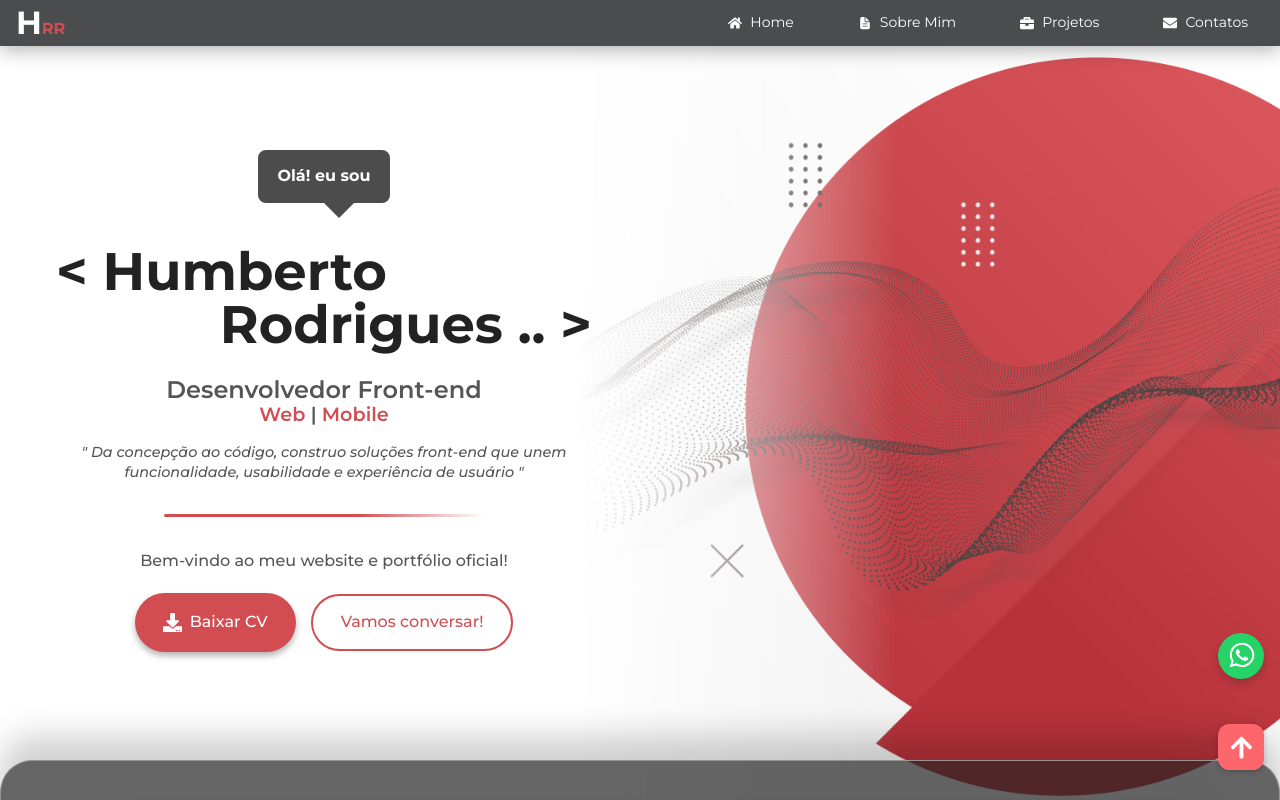
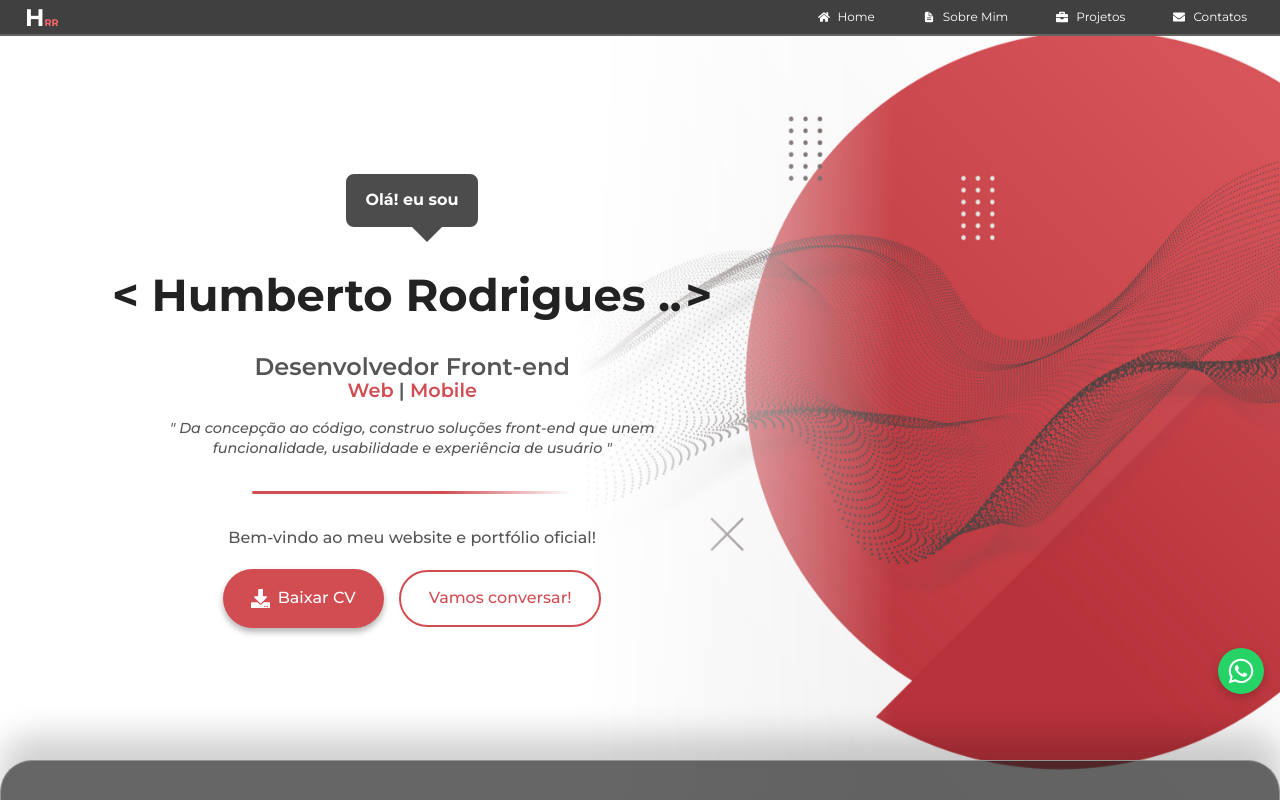
Before and after one commit to Betxrr/Portfolio-Humberto, a React (Vite) app in the folder Front-end/: page / in a window 1280 px wide. Shown: the top 800 px of the page. Built offline with nearby package versions, Linux system fonts and the light colour scheme; a web font is replaced by a local one.

Commit message:
feat(animations): Conclui animações da Hero e prepara o terreno para as animações de scroll, dando os toques finais no projeto.

```diff
--- a/Front-end/src/App.jsx
+++ b/Front-end/src/App.jsx
@@ -5,7 +5,7 @@ import Hero from "./components/sections/Hero.jsx";
 import Works from "./components/sections/Works.jsx";
 import Resume from "./components/sections/Resume.jsx";
 import Contact from "./components/sections/Contact.jsx";
-import FloatingActions from "./components/UI/FloatingActions.jsx"; // Caminho corrigido
+import FloatingActions from "./components/UI/FloatingActions.jsx";
 
 export default function App() {
   return (
--- a/Front-end/src/components/UI/FloatingActions.jsx
+++ b/Front-end/src/components/UI/FloatingActions.jsx
@@ -1,9 +1,11 @@
-import React  from "react";
+import React, { useState, useEffect } from "react";
 import styles from "./FloatingActions.module.css";
 import { FaArrowUp, FaWhatsapp } from 'react-icons/fa';
 
+export default function FloatingActions() {
+    const [isVisible, setIsVisible] = useState(false);
 
-export default function FloatingActions() {
+    // ... (suas funções scrollToTop e openWhatsApp permanecem iguais) ...
     const scrollToTop = () => {
         window.scrollTo({ top: 0, behavior: 'smooth' });
     };
@@ -14,6 +16,18 @@ export default function FloatingActions() {
         window.open(`https://wa.me/${phoneNumber}?text=${encodeURIComponent(message)}`, '_blank');
     };
 
+    useEffect(() => {
+        const toggleVisibility = () => {
+            if (window.scrollY > 750) {
+                setIsVisible(true);
+            } else {
+                setIsVisible(false);
+            }
+        };
+        window.addEventListener("scroll", toggleVisibility);
+        return () => window.removeEventListener("scroll", toggleVisibility);
+    }, []);
+
     return (
         <div className={styles.FloatingActions}>
             <button
@@ -23,8 +37,10 @@ export default function FloatingActions() {
             >
                 <FaWhatsapp size={28} className={styles.WhatsappIcon} />
             </button>
+
+
             <button
-                className={styles.ActionButton}
+                className={`${styles.ActionButton} ${isVisible ? styles.visible : ''}`}
                 aria-label="Subir para o Topo"
                 onClick={scrollToTop}
             >
--- a/Front-end/src/components/UI/FloatingActions.module.css
+++ b/Front-end/src/components/UI/FloatingActions.module.css
@@ -4,7 +4,7 @@
   right: 16px;
   display: flex;
   flex-direction: column;
-  gap: 10px;
+  gap: 30px;
   z-index: 1000;
 }
 
@@ -19,14 +19,23 @@
   display: flex;
   align-items: center;
   justify-content: center;
-  transition: background 0.3s;
+
+  transition: opacity 0.4s ease, transform 0.4s ease, background-color 0.3s ease;
+  opacity: 0;
+  transform: translateY(10px);
+  pointer-events: none;
+}
+
+.ActionButton.visible {
+  opacity: 1;
+  transform: translateY(0);
+  pointer-events: auto;
 }
 
 .ActionButton:hover {
   background: rgba(0, 0, 0, 0.1);
   color: white;
 }
-
 
 .ActionButtonWhatsapp {
   background: #25d366;
@@ -41,10 +50,7 @@
   justify-content: center;
   color: white;
   font-size: 24px;
-  margin-bottom: 35px;
-  padding-bottom: 2px;
-  padding-left: 2px;
-  transition: transform 0.3s ease
+  transition: transform 0.3s ease;
 }
 
 .ActionButtonWhatsapp:hover {
--- a/Front-end/src/components/UI/Project.module.css
+++ b/Front-end/src/components/UI/Project.module.css
@@ -1,18 +1,22 @@
 .ProjectCard {
     flex: 1 1 calc(33.33% - 32px);
     max-width: calc(33.33% - 32px);
-    background: #181818;
+    background: #2e2e2e;
     border-radius: 14px;
     box-shadow: 0 2px 12px rgba(0, 0, 0, 0.18);
     overflow: hidden;
     display: flex;
     flex-direction: column;
-    border: 5px solid #333;
+    border: 2px solid #858585;
 }
 
 .ProjectImage {
     width: 95%;
     aspect-ratio: 16 / 9;
+
+    margin: 12px auto 0;
+
+
 
     background-size: cover;
     background-position: center;
@@ -20,15 +24,15 @@
     display: flex;
     align-items: center;
     justify-content: center;
-    margin: auto;
     position: relative;
+    border-radius: 8px;
 }
 
 
 .ImageButton {
     position: absolute;
-    top: 42%;
-    transform: translateY(10%);
+    top: 50%;
+    transform: translateY(-50%);
     width: 40px;
     height: 40px;
     background: rgba(0, 0, 0, 0.5);
@@ -39,13 +43,13 @@
     align-items: center;
     justify-content: center;
     cursor: pointer;
-    transition: background 0.3s ease, transform 0.3s ease;
-    opacity: 0.3;
+    transition: background 0.3s ease, transform 0.3s ease, opacity 0.3s ease;
+    opacity: 0;
 }
 
 .ImageButton:hover {
     background: rgba(0, 0, 0, 0.8);
-    transform: scale(1.0);
+    transform: translateY(-50%) scale(1.1);
     opacity: 1;
 }
 
@@ -56,6 +60,7 @@
 .ImageButtonRight {
     right: 10px;
 }
+
 .ProjectImage:hover .ImageButton {
     opacity: 1;
 }
@@ -66,7 +71,6 @@
     display: flex;
     flex-direction: column;
     justify-content: space-between;
-    background: #232323;
 }
 
 .ProjectInfo h3 {
--- a/Front-end/src/components/UI/ProjectUI/ProjectInfo.jsx
+++ b/Front-end/src/components/UI/ProjectUI/ProjectInfo.jsx
@@ -22,7 +22,12 @@ export default function ProjectInfo({ title, description, technologies, projectU
 
       <div className={styles.ProjectLinkSection}>
         <div className={styles.LinhaCentralizada} />
-        <a href={projectUrl} className={styles.ProjectLink}>
+                <a
+          href={projectUrl}
+          className={styles.ProjectLink}
+          target="_blank"
+          rel="noopener noreferrer"
+        >
           <FaGithub style={{ marginRight: '8px' }} size={18} />
           <span>Ver Projeto</span>
         </a>
--- a/Front-end/src/components/layouts/Header.jsx
+++ b/Front-end/src/components/layouts/Header.jsx
@@ -1,21 +1,62 @@
 import React from "react";
-import styles from './Header.module.css';
-import { FaHome, FaBriefcase, FaUser, FaEnvelope } from 'react-icons/fa';
-import { IoDocumentText } from 'react-icons/io5';
-
+import styles from "./Header.module.css";
+import { FaHome, FaBriefcase, FaUser, FaEnvelope } from "react-icons/fa";
+import { IoDocumentText } from "react-icons/io5";
 
 export default function Header() {
+  const [scrolled, setScrolled] = React.useState(false);
+
+  React.useEffect(() => {
+    const handleScroll = () => {
+      if (window.scrollY > 750) {
+        setScrolled(true);
+      } else {
+        setScrolled(false);
+      }
+    };
+
+    window.addEventListener("scroll", handleScroll);
+    return () => {
+      window.removeEventListener("scroll", handleScroll);
+    };
+  }, []);
+
   return (
-        <div className={styles.header}>
-            <h1>H<span>RR</span></h1>
-            <nav>
+    <div
+      className={
+        scrolled ? `${styles.header} ${styles.scrolled}` : styles.header
+      }
+    >
+      <div className={styles.headerContent}>
+        <h1 className={styles.logo}>
+          H<span>RR</span>
+        </h1>
+        <nav className={styles.nav}>
           <ul>
-                    <li><a href="#hero"><FaHome /> Home</a></li>
-                    <li><a href="#resume"><IoDocumentText />Sobre Mim</a></li>
-                    <li><a href="#works"><FaBriefcase /> Projetos </a></li>
-                    <li><a href="#contact"><FaEnvelope /> Contatos</a></li>
+            <li>
+              <a href="#hero">
+                <FaHome /> Home
+              </a>
+            </li>
+            <li>
+              <a href="#resume">
+                <IoDocumentText />
+                Sobre Mim
+              </a>
+            </li>
+            <li>
+              <a href="#works">
+                <FaBriefcase /> Projetos{" "}
+              </a>
+            </li>
+            <li>
+              <a href="#contact">
+                <FaEnvelope /> Contatos
+              </a>
+            </li>
           </ul>
         </nav>
       </div>
+    </div>
   );
 }
--- a/Front-end/src/components/layouts/Header.module.css
+++ b/Front-end/src/components/layouts/Header.module.css
@@ -1,44 +1,93 @@
+/* Animações de entrada para o conteúdo do Header */
+@keyframes slideInFromLeft {
+  from {
+    transform: translateX(-50px);
+    opacity: 0;
+  }
+  to {
+    transform: translateX(0);
+    opacity: 1;
+  }
+}
+
+@keyframes slideInFromRight {
+  from {
+    transform: translateX(50px);
+    opacity: 0;
+  }
+  to {
+    transform: translateX(0);
+    opacity: 1;
+  }
+}
+
+
 .header {
     display: flex;
     align-items: center;
-
     position: fixed;
     top: 0;
     left: 0;
     right: 0;
     z-index: 1000;
 
-    padding: 0.5rem 1rem;
+    background-color: rgb(64, 64, 64);
+    border-bottom: 2px solid rgba(165, 165, 165, 0.357);
+    padding: 0.2rem 0;
+
+    transition: background-color 0.4s ease, box-shadow 0.4s ease, border-color 0.4s ease, padding 0.4s ease;
+}
+
+.headerContent {
+    display: flex;
+    align-items: center;
     width: 100%;
+    padding: 0 25px;
+    justify-content: space-between;
+    transition: transform 0.4s ease;
+}
+
+.header.scrolled {
+    background-color: var(--color-primary);
     box-shadow: 0 4px 20px rgba(0, 0, 0, 0.3);
-    background-color: var(--color-background-dark);
+    padding: 0.2rem;
+    border-color: transparent;
+    border-bottom: 2px solid rgba(165, 165, 165, 0.357);
+    transition: background-color 0.4s ease, box-shadow 0.4s ease, border-color 0.4s ease, padding 0.4s ease;
+}
+
+.header.scrolled .headerContent {
+    transform: translateY(3px);
+    padding-bottom: 5px;
 }
 
 .header h1 {
     color: var(--color-text-light);
     font-weight: 700;
     display: inline-block;
+    font-size: 1.5rem;
+    animation: slideInFromLeft 0.8s ease-out forwards;
 }
 
 .header h1 span {
-    color: var(--color-primary);
+    color: var(--color-primary-light);
     font-weight: bold;
-    font-size: 1rem;
+    font-size: 0.6rem;
     display: inline;
 }
 
-.emailContainer {
+.header.scrolled h1 span {
     color: var(--color-text-light);
-    font-size: 1rem;
-    display: flex;
-    align-items: center;
-    gap: 0.5rem;
-    padding-left: 9.5rem;
-    flex: 2;
+    font-weight: bold;
+    font-size: 0.6rem;
+    display: inline;
+    padding: 0.5rem 0;
 }
 
 .header nav {
-    margin-left: auto;
+    opacity: 0;
+    animation: slideInFromRight 0.8s ease-out forwards;
+    animation-fill-mode: forwards;
 }
 
 nav ul {
@@ -47,14 +96,13 @@
     list-style: none;
     margin: 0;
     padding: 0;
-        font-size: 0.875rem;
-        color: var(--color-secondary);
+    font-size: 0.750rem;
 }
 
 nav ul li a {
     color: var(--color-text-light);
     font-weight: 400;
-        padding: 0.5rem 1rem;
+    padding: 0.5rem 0.5rem;
     border-radius: 8px;
     transition: all 0.3s ease;
     text-decoration: none;
@@ -69,6 +117,11 @@
     transform: translateY(-2px);
 }
 
+.header.scrolled nav ul li a:hover {
+    color: var(--color-primary);
+    background-color: var(--color-text-light);
+}
+
 nav ul li a.active {
     color: var(--color-primary);
     font-weight: 600;
--- a/Front-end/src/components/sections/Contact.module.css
+++ b/Front-end/src/components/sections/Contact.module.css
@@ -9,7 +9,7 @@
 
 .Limiter {
     width: 100%;
-    max-width: 95%;
+    max-width: 90.9%;
     padding: 24px 5px;
     box-sizing: border-box;
     display: flex;
--- a/Front-end/src/components/sections/Hero.jsx
+++ b/Front-end/src/components/sections/Hero.jsx
@@ -14,8 +14,12 @@ export default function Hero() {
             Olá! eu sou
             <div className={style.TrianguloDialogo}></div>
           </div>
-          <h1 className={style.NomePrincipal}>{"<"} Humberto</h1>
-          <h1 className={style.NomeSecundario}>Rodrigues .. {">"}</h1>
+
+
+          <h1 className={style.NomePrincipal}>
+            <span className={style.typingEffect}>{"<"} Humberto Rodrigues .. </span>{">"}
+          </h1>
+
           <h3 className={style.Cargo}>Desenvolvedor Front-end</h3>
           <h3 className={style.Tags}>
             {" "}
@@ -42,7 +46,7 @@ export default function Hero() {
         </div>
       </div>
       <div className={style.RightContainer}>
-        <div className={style.ImageContainer}></div>
+        {/* Futuramente, o conteúdo do RightContainer virá aqui */}
       </div>
     </section>
   );
--- a/Front-end/src/components/sections/Hero.module.css
+++ b/Front-end/src/components/sections/Hero.module.css
@@ -1,18 +1,92 @@
-/* Limiter: quadrado centralizado que ocupa o tamanho exato da section */
-.Limiter {
-    width: 100%;
-    max-width: 1200px;
-    height: 100%;
-    margin: 0 auto;
-    background: #fff;
-    border-radius: 18px;
-    border: 2px solid var(--color-primary);
+/* DEFINIÇÃO DAS ANIMAÇÕES (@keyframes)              */
+
+@keyframes typing {
+  from { width: 0; }
+  to { width: 100%; }
+}
+
+@keyframes blink-caret-infinite {
+  from, to { border-color: transparent; }
+  50% { border-color: black; }
+}
+
+@keyframes slideUpAndFadeIn {
+  from { opacity: 0; transform: translateY(20px); }
+  to { opacity: 1; transform: translateY(0); }
+}
+
+@keyframes fadeIn {
+  from { opacity: 0; }
+  to { opacity: 1; }
+}
+
+
+
+
+.LeftContainer {
+  flex: 1;
+  max-width: 680px;
+
   display: flex;
   flex-direction: column;
-    justify-content: stretch;
   align-items: stretch;
+  justify-content: center;
+}
+
+.CaixaDeDialogo {
+    opacity: 0;
+    animation: fadeIn 0.5s ease-out 0.2s forwards;
+}
+
+.NomePrincipal {
+  font-size: 2.8rem;
+  font-weight: bold;
+  color: #222;
+  text-align: left;
+  padding-bottom: 0.1em;
+  white-space: nowrap;
+
+  display: flex;
+  align-items: baseline;
+}
+
+
+.typingEffect {
+  display: inline-block;
   overflow: hidden;
+  white-space: nowrap;
+  border-right: 4px solid black;
+  width: 0;
+  box-sizing: border-box;
+  padding-bottom: 0.2em;
+  padding-top: 0.2em;
+
+  vertical-align: bottom;
+
+  animation:
+    typing 3s steps(25, end) forwards,
+    blink-caret-infinite 0.75s step-end infinite;
+  animation-delay: 0.5s;
 }
+
+/* Animação em cascata para os elementos seguintes */
+.Cargo, .Tags, .Frase, .LinhaCentralizada, .DescricaoBemVindo, .BottomLimiter {
+  opacity: 0;
+  animation: slideUpAndFadeIn 0.7s ease-out forwards;
+}
+
+/* Atrasos ajustados para começar após a digitação */
+.Cargo { animation-delay: 3.8s; }
+.Tags { animation-delay: 4.0s; }
+.Frase { animation-delay: 4.2s; }
+.LinhaCentralizada { animation-delay: 4.4s; }
+.DescricaoBemVindo { animation-delay: 4.6s; }
+.BottomLimiter { animation-delay: 4.8s; }
+
+
+/* ================================================= */
+/* O RESTO DO SEU ARQUIVO .css (sem alterações)      */
+/* ================================================= */
 
 .LinhaCentralizada {
     width: 320px;
@@ -27,7 +101,8 @@
 
 .TopperLimiter {
     width: 100%;
-    max-width: 600px;
+    /* A largura máxima aqui já controla o container esquerdo */
+    max-width: 800px;
     margin-left: auto;
     margin-right: auto;
     padding: 24px 32px;
@@ -38,7 +113,6 @@
 }
 
 .section {
-
     display: flex;
     min-height: 100vh;
     width: 100%;
@@ -49,32 +123,47 @@
     color: var(--color-text-dark);
     align-items: center;
     justify-content: center;
-    padding: 40px 20px;
+    padding: 40px 80px;
     box-sizing: border-box;
 }
-.LeftContainer {
+
+.RightContainer {
     flex: 1;
-    margin-right: 1.5rem;
     display: flex;
+    color: white;
+    align-items: center;
     flex-direction: column;
-    align-items: stretch;
     justify-content: center;
-
-
-    .NomePrincipal {
-        font-size: 3.3rem;
-        font-weight: bold;
-        color: #222;
-        margin: 0;
-        text-align: left;
+    position: relative;
 }
 
-    .NomeSecundario {
-        font-size: 3.3rem;
+.CaixaDeDialogo {
+    background-color: rgba(0, 0, 0, 0.7);
+    color: white;
+    padding: 20px 20px;
+    border-radius: 10px;
+    font-size: 1rem;
     font-weight: bold;
-        color: #222;
-        margin: 0;
-        text-align: right;
+    border: 2px solid white;
+    margin-bottom: 40px;
+    align-self: center;
+    width: auto;
+    min-width: unset;
+    max-width: 80%;
+    position: relative;
+}
+
+.TrianguloDialogo {
+    position: absolute;
+    left: 50%;
+    top: 100%;
+    margin-top: 0px;
+    width: 0;
+    height: 0;
+    border-left: 15px solid transparent;
+    border-right: 15px solid transparent;
+    border-top: 15px solid rgba(0, 0, 0, 0.7);
+    z-index: 1;
 }
 
 .Cargo {
@@ -93,16 +182,6 @@
     text-align: center;
 }
 
-    .Descricao {
-        font-size: 0.9rem;
-        color: #555;
-        padding-top: 25px;
-        font-weight: 500;
-        text-align: left;
-        line-height: 1.4;
-    }
-
-
 .DescricaoBemVindo {
     font-size: 1rem;
     color: #555;
@@ -110,7 +189,6 @@
     font-weight: 500;
     text-align: center;
     line-height: 1.4;
-
 }
 
 .Frase {
@@ -123,105 +201,13 @@
     font-style: italic;
 }
 
-
-}
-
-.TopperLimiter {
-    width: 100%;
-    max-width: 600px;
-    margin-left: auto;
-    margin-right: auto;
-    padding: 24px 32px;
-    box-sizing: border-box;
-    display: flex;
-    flex-direction: column;
-    align-items: stretch;
-}
-
-.Divider {
-    width: 2px;
-    background-color: #ccc;
-    margin: 0 10px;
-}
-
-
 .BottomLimiter {
     width: 100%;
     max-width: 600px;
-
     box-sizing: border-box;
     display: flex;
     align-items: center;
     justify-content: center;
+    margin-top: 20px;
+    gap: 15px;
 }
-
-
-.RightContainer {
-    flex: 1;
-    display: flex;
-    color: white;
-    align-items: center;
-    flex-direction: column;
-    justify-content: center;
-    position: relative;
-
-}
-
-.section div h1 {
-    font-size: 3rem;
-    font-weight: bold;
-    margin: 0;
-    padding: 0;
-    text-align: center;
-    line-height: 1;
-}
-
-
-
-.CaixaDeDialogo {
-    background-color: rgba(0, 0, 0, 0.7);
-    color: white;
-    padding: 20px 20px;
-    border-radius: 10px;
-    font-size: 1rem;
-    font-weight: bold;
-    border: 2px solid white;
-    margin-bottom: 40px;
-    align-self: center;
-    width: auto;
-    min-width: unset;
-    max-width: 80%;
-}
-
-.TrianguloDialogo {
-    position: absolute;
-    left: 50%;
-    top: 100%;
-    margin-top: 0px;
-    width: 0;
-    height: 0;
-    border-left: 15px solid transparent;
-    border-right: 15px solid transparent;
-    border-top: 15px solid rgba(0, 0, 0, 0.7);
-    z-index: 1;
-}
-
-.CaixaDeDialogo {
-    position: relative;
-}
-
-.BottomLimiter {
-    margin-top: 20px;
-    text-align: center;
-    flex-direction: row;
-    gap: 15px  ;
-}
-
-.WelcomeText {
-    font-size: 1rem;
-    color: #555;
-    margin-top: 10px;
-    font-weight: 500;
-    text-align: center;
-    line-height: 1.4;
-}
--- a/Front-end/src/index.css
+++ b/Front-end/src/index.css
@@ -3,6 +3,18 @@
 @tailwind base;
 @tailwind components;
 @tailwind utilities;
+
+/* Animação sutil de deslize e fade-in para a imagem */
+@keyframes subtleSlideIn {
+  from {
+    transform: translateX(80px);
+    opacity: 0;
+  }
+  to {
+    transform: translateX(0);
+    opacity: 1;
+  }
+}
 
 * {
   box-sizing: border-box;
@@ -29,21 +41,33 @@ body {
   font-family: 'Montserrat', sans-serif;
   min-height: 100vh;
   line-height: 0.8;
-  background-image:
-    linear-gradient(to right, #fff 0%, #fff 45%, transparent 70%),
-    url('/images/JapaneseGeometricDesign/Abstract-Image.jpg');
-  background-repeat: no-repeat, no-repeat;
-  background-position: left center, calc(100% + 50px) center;
-  background-size: auto, cover;
-  background-attachment: scroll, fixed;
+  position: relative;
+  background-color: #fff;
 }
 
-html,
-body {
-  outline: 1px solid red;
-  border-radius: 0;
-  box-shadow: none;
+body::before {
+  content: '';
+  position: fixed;
+  inset: 0;
+  z-index: -2; /* Camada mais baixa */
+
+  background-image: url('/images/JapaneseGeometricDesign/Abstract-Image.jpg');
+  background-repeat: no-repeat;
+  background-position: center center;
+  background-size: cover;
+
+  animation: subtleSlideIn 1.5s cubic-bezier(0.25, 0.46, 0.45, 0.94) forwards;
 }
+
+body::after {
+  content: '';
+  position: fixed;
+  inset: 0;
+  z-index: -1; /* Camada do meio */
+
+  background: linear-gradient(to right, #fff 0%, #fff 45%, transparent 70%);
+}
+
 
 .container {
   max-width: 1200px;
```
Also changed, not shown: Front-end/src/components/sections/Resume.jsx (+0 -18 lines), 1 other file (tests, documents, lock files or other folders). Lines whose indentation alone changed are shown as unchanged.
